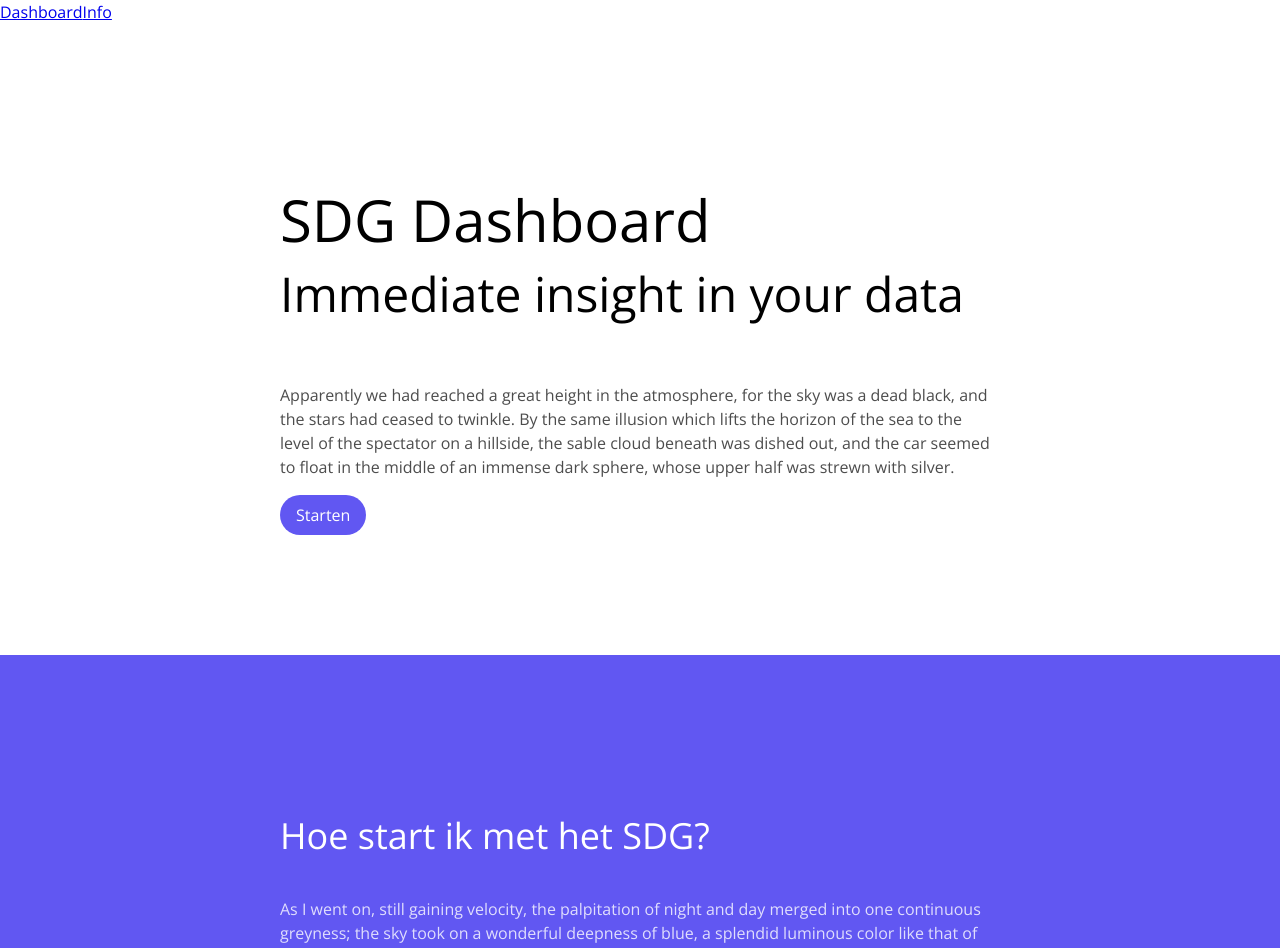
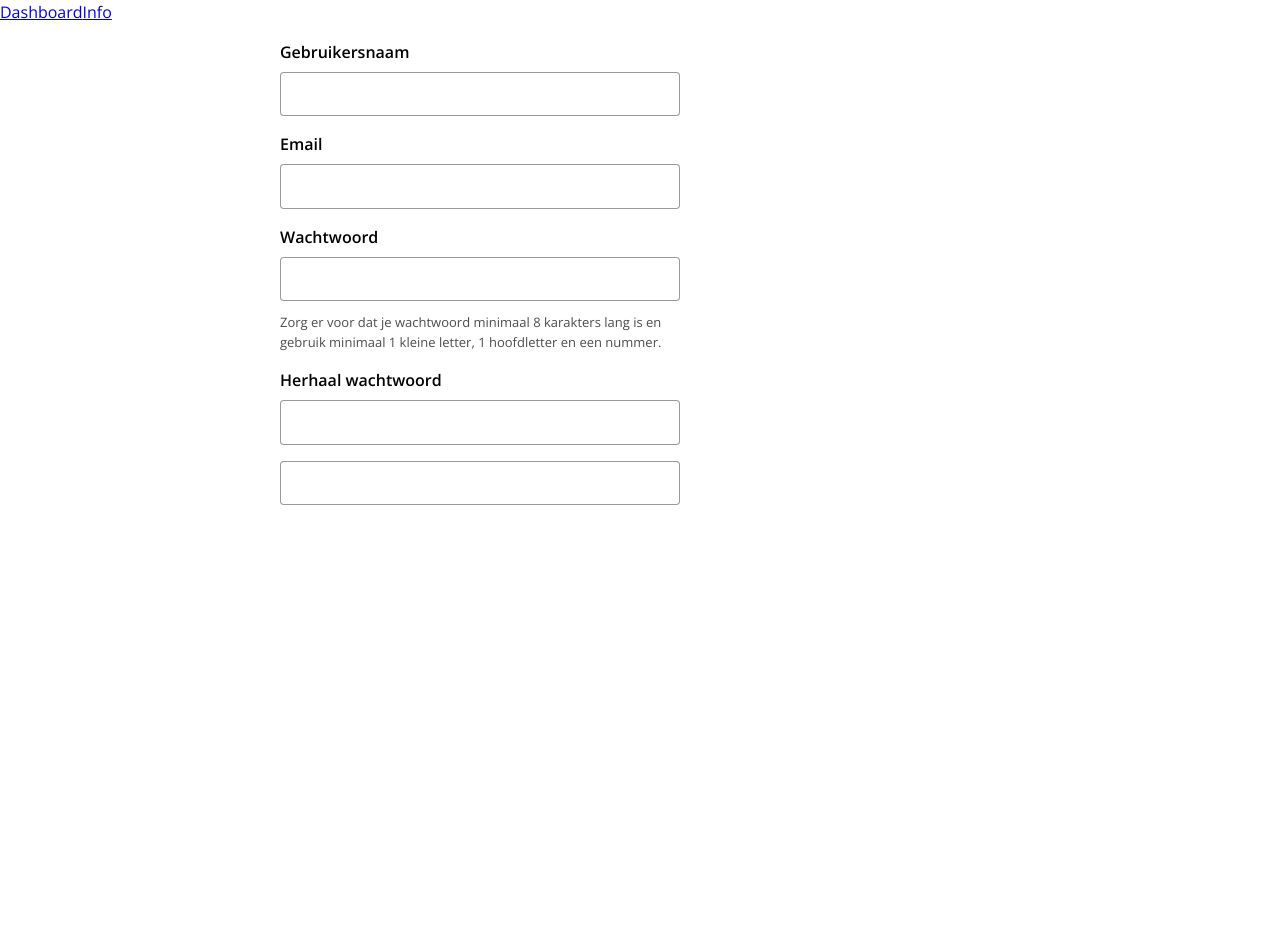
Before and after one commit to GLambermont/SDG-Dashboard, a Vue app: page / in a window 1280 px wide. Shown: the top 948 px of the page. After the commit the page ends 800 px from the top, so only its background shows below. Built offline with nearby package versions, Linux system fonts and the light colour scheme.

Commit message:
Changed home view for testing

```diff
--- a/src/views/Home.vue
+++ b/src/views/Home.vue
@@ -1,23 +1,27 @@
 <template>
   <div>
-    <main>
-      <div class="content-section">
-        <div class="content-width-s">
-          <div class="title-group bottom-spacing">
-            <h1>SDG Dashboard</h1>
-            <h2>Immediate insight in your data</h2>
-          </div>
-          <p>Apparently we had reached a great height in the atmosphere, for the sky was a dead black, and the stars had ceased to twinkle. By the same illusion which lifts the horizon of the sea to the level of the spectator on a hillside, the sable cloud beneath was dished out, and the car seemed to float in the middle of an immense dark sphere, whose upper half was strewn with silver.</p>
-          <CTAButton>Starten</CTAButton>
-        </div>
-      </div>
-      <div class="content-section bottom text-light">
-        <div class="content-width-s">
-          <h3>Hoe start ik met het SDG?</h3>
-          <p>As I went on, still gaining velocity, the palpitation of night and day merged into one continuous greyness; the sky took on a wonderful deepness of blue, a splendid luminous color like that of early twilight; the jerking sun became a streak of fire, a brilliant arch, in space; the moon a fainter fluctuating band; and I could see nothing of the stars, save now and then a brighter circle flickering in the blue.</p>
-        </div>
-      </div>
-    </main>
+    <div class="content-width-s">
+      <text-input type="text" required>
+        <template slot="label">Gebruikersnaam</template>
+      </text-input>
+
+      <text-input type="email" required>
+        <template slot="label">Email</template>
+        <template slot="error-caption">Dit is een error caption.</template>
+      </text-input>
+
+      <text-input type="password" required>
+        <template slot="label">Wachtwoord</template>
+        <template slot="caption">Zorg er voor dat je wachtwoord minimaal 8 karakters lang is en gebruik minimaal 1 kleine letter, 1 hoofdletter en een nummer. </template>
+      </text-input>
+
+      <text-input type="password" required>
+        <template slot="label">Herhaal wachtwoord</template>
+      </text-input>
+
+
+      <text-input type="search"></text-input>
+    </div>
   </div>
 </template>
 
```
